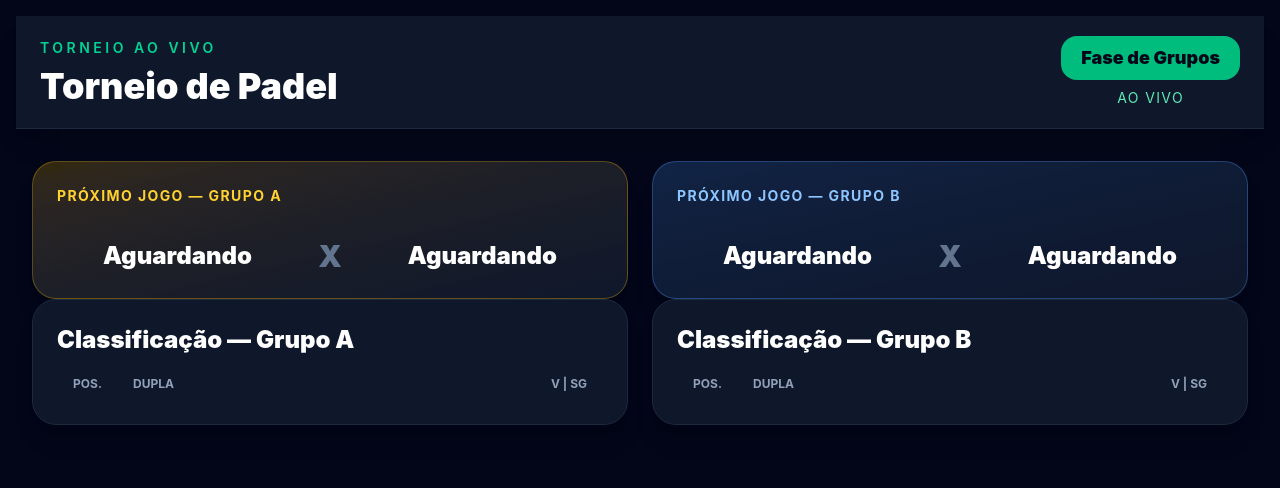
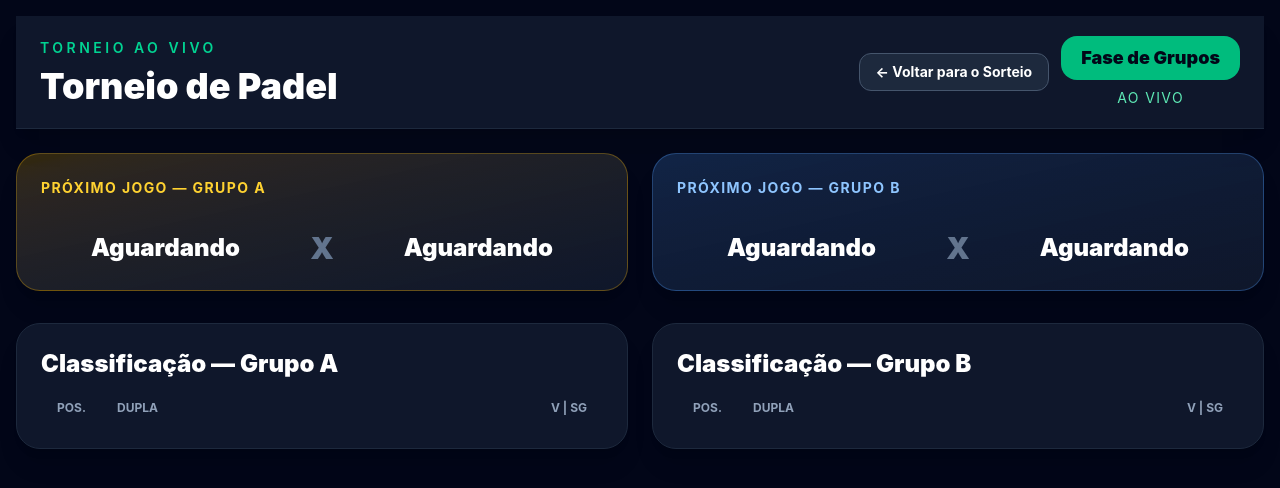
Before and after one commit to cgoliveirane-sketch/torneio-padel, a React (Vite) app: page / in a window 1280 px wide. Both pictures are taken after a click on the button "TV". Shown: the top 488 px of the page. Built offline with nearby package versions, Linux system fonts and the light colour scheme.

Commit message:
Aleteração de layout

```diff
--- a/src/App.jsx
+++ b/src/App.jsx
@@ -50,7 +50,12 @@ export default function App() {
         );
 
       case "tv":
-        return <TvMode settings={settings} />;
+  return (
+    <TvMode
+      settings={settings}
+      onExit={() => setPagina("sorteio")}
+    />
+  );
 
       default:
         return <Dashboard settings={settings} />;
--- a/src/pages/TvMode.jsx
+++ b/src/pages/TvMode.jsx
@@ -16,7 +16,7 @@ const DEMO_MODE = false;
 // "champion"
 const DEMO_PHASE = "quarterFinals";
 
-export default function TvMode() {
+export default function TvMode({ onExit }) {
   const [tournament, setTournament] = useState(null);
 
   useEffect(() => {
@@ -32,10 +32,14 @@ export default function TvMode() {
   }, []);
 
   const pendingMatchesA =
-    tournament?.matches?.A?.filter((match) => !match.finished) || [];
+    tournament?.matches?.A?.filter(
+      (match) => !match.finished
+    ) || [];
 
   const pendingMatchesB =
-    tournament?.matches?.B?.filter((match) => !match.finished) || [];
+    tournament?.matches?.B?.filter(
+      (match) => !match.finished
+    ) || [];
 
   /*
    * O primeiro jogo pendente é considerado o jogo atual.
@@ -63,8 +67,9 @@ export default function TvMode() {
     ];
 
     return (
-      allGroupTeams.find((team) => team.id === teamId) ||
-      null
+      allGroupTeams.find(
+        (team) => team.id === teamId
+      ) || null
     );
   }
 
@@ -100,17 +105,29 @@ export default function TvMode() {
     tournament?.matches?.B || []
   );
 
-  const quarterFinals = tournament?.quarterFinals || [];
-  const semifinals = tournament?.semifinals || [];
-  const finalMatch = tournament?.finalMatch || [];
-  const thirdPlaceMatch = tournament?.thirdPlaceMatch || [];
+  const quarterFinals =
+    tournament?.quarterFinals || [];
+
+  const semifinals =
+    tournament?.semifinals || [];
+
+  const finalMatch =
+    tournament?.finalMatch || [];
+
+  const thirdPlaceMatch =
+    tournament?.thirdPlaceMatch || [];
+
   const quarterFinalsFinished =
     quarterFinals.length === 4 &&
-  quarterFinals.every((match) => match.finished);
+    quarterFinals.every(
+      (match) => match.finished
+    );
 
   const semifinalsFinished =
     semifinals.length === 2 &&
-  semifinals.every((match) => match.finished);
+    semifinals.every(
+      (match) => match.finished
+    );
 
   let currentPhase = "groups";
 
@@ -137,6 +154,7 @@ if (DEMO_MODE) {
   ) {
     currentPhase = "quarterFinals";
   }
+
   const phaseTitle = {
     groups: "Fase de Grupos",
     quarterFinals: "Quartas de Final",
@@ -145,8 +163,11 @@ if (DEMO_MODE) {
     champion: "Campeões",
   }[currentPhase];
 
-  const isGroupStage = currentPhase === "groups";
-  const isChampion = currentPhase === "champion";
+  const isGroupStage =
+    currentPhase === "groups";
+
+  const isChampion =
+    currentPhase === "champion";
 
   if (!tournament) {
     return (
@@ -164,8 +185,8 @@ if (DEMO_MODE) {
 
   return (
     <div className="min-h-screen bg-slate-950 p-4 text-white">
-  <div className="mx-auto w-full max-w-[1800px] space-y-4">
-        <header className="flex w-full flex-col gap-3 border-b border-slate-800 bg-slate-900 px-6 py-5 shadow-xl md:flex-row md:items-center md:justify-between">
+      <div className="mx-auto w-full max-w-[1800px] space-y-6">
+        <header className="flex w-full flex-col gap-4 border-b border-slate-800 bg-slate-900 px-6 py-5 shadow-xl md:flex-row md:items-center md:justify-between">
           <div>
             <p className="text-sm font-semibold uppercase tracking-[0.25em] text-emerald-400">
               Torneio ao vivo
@@ -176,6 +197,15 @@ if (DEMO_MODE) {
             </h1>
           </div>
 
+          <div className="flex flex-col items-center gap-3 sm:flex-row">
+            <button
+              type="button"
+              onClick={onExit}
+              className="rounded-xl border border-slate-600 bg-slate-800 px-4 py-2 text-sm font-bold text-white hover:bg-slate-700"
+            >
+              ← Voltar para o Sorteio
+            </button>
+
             <div className="text-center">
               <div className="rounded-2xl bg-emerald-500 px-5 py-2 text-lg font-black text-slate-950">
                 {phaseTitle}
@@ -185,10 +215,12 @@ if (DEMO_MODE) {
                 Ao vivo
               </div>
             </div>
+          </div>
         </header>
-        <main className="w-full p-3 sm:p-4">
+
+        <main className="w-full">
           {isGroupStage && (
-          <>
+            <div className="space-y-8">
               <section className="grid gap-6 lg:grid-cols-2">
                 <div className="rounded-3xl border border-amber-400/30 bg-gradient-to-br from-amber-400/20 to-slate-900 p-6 shadow-xl">
                   <p className="text-sm font-bold uppercase tracking-widest text-amber-300">
@@ -196,7 +228,7 @@ if (DEMO_MODE) {
                   </p>
 
                   <div className="mt-8 grid grid-cols-[1fr_auto_1fr] items-center gap-5 text-center">
-                  <p className="text-2xl font-black">
+                    <p className="break-words text-2xl font-black">
                       {formatTeam(homeTeamA)}
                     </p>
 
@@ -204,7 +236,7 @@ if (DEMO_MODE) {
                       X
                     </div>
 
-                  <p className="text-2xl font-black">
+                    <p className="break-words text-2xl font-black">
                       {formatTeam(awayTeamA)}
                     </p>
                   </div>
@@ -216,7 +248,7 @@ if (DEMO_MODE) {
                   </p>
 
                   <div className="mt-8 grid grid-cols-[1fr_auto_1fr] items-center gap-5 text-center">
-                  <p className="text-2xl font-black">
+                    <p className="break-words text-2xl font-black">
                       {formatTeam(homeTeamB)}
                     </p>
 
@@ -224,7 +256,7 @@ if (DEMO_MODE) {
                       X
                     </div>
 
-                  <p className="text-2xl font-black">
+                    <p className="break-words text-2xl font-black">
                       {formatTeam(awayTeamB)}
                     </p>
                   </div>
@@ -244,7 +276,7 @@ if (DEMO_MODE) {
                   formatBalance={formatBalance}
                 />
               </section>
-          </>
+            </div>
           )}
 
           {!isGroupStage && !isChampion && (
@@ -259,11 +291,15 @@ if (DEMO_MODE) {
 
           {isChampion && (
             <div className="mx-auto max-w-7xl space-y-8">
-    <ChampionCard champion={tournament?.champion} />
+              <ChampionCard
+                champion={tournament?.champion}
+              />
 
               <PodiumCard
                 finalMatch={finalMatch}
-      thirdPlaceMatch={thirdPlaceMatch}
+                thirdPlaceMatch={
+                  thirdPlaceMatch
+                }
               />
             </div>
           )}
@@ -307,7 +343,7 @@ function RankingGroup({
               {index + 1}º
             </span>
 
-            <span className="font-semibold">
+            <span className="break-words font-semibold">
               {item.players}
             </span>
 
```
Lines whose indentation alone changed are shown as unchanged.
